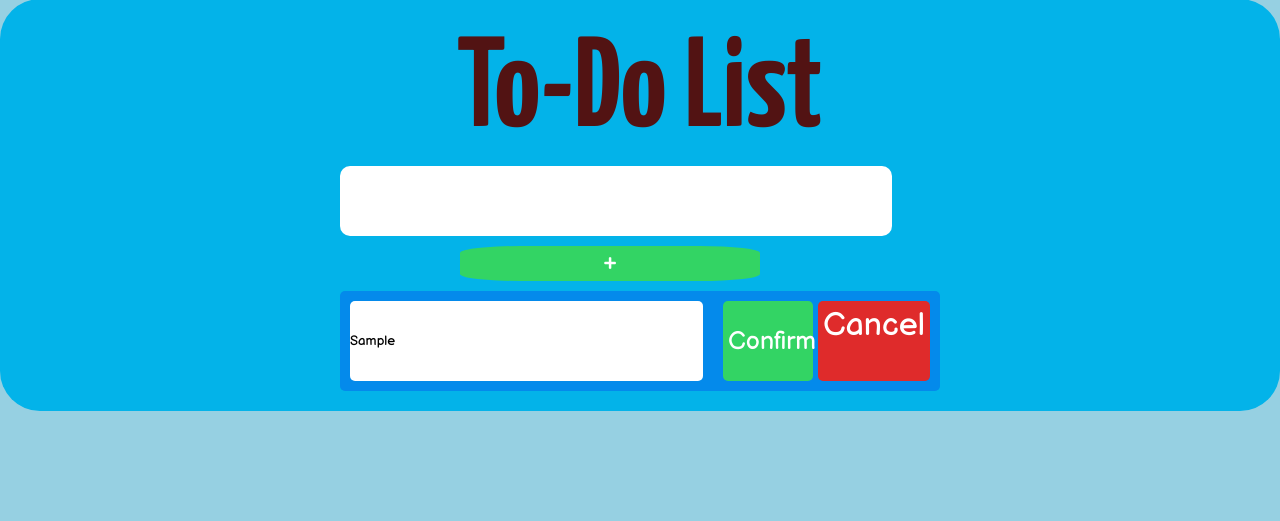
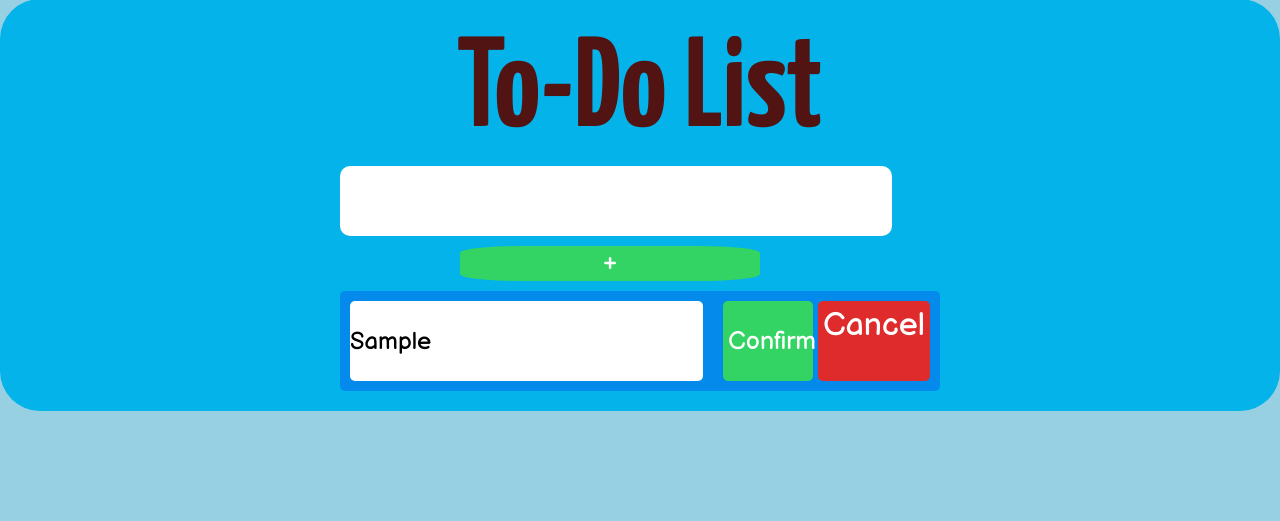
Before and after one commit to saurabh-saraswat21/BasicWebDevelopment, a Node server app: page /edit/600000000000000000000001 in a window 1280 px wide. Shown: the part 35-556 px from the top of the page. Run offline with Node 20, Linux system fonts and the light colour scheme; tables that the repository leaves empty hold one stand-in row (values such as "Sample post"); some libraries are stand-ins or nearby versions; some web fonts are replaced.

Commit message:
increase siz edit form

```diff
--- a/TodoApp/public/Stylesheets/body.css
+++ b/TodoApp/public/Stylesheets/body.css
@@ -150,5 +150,8 @@
 
    font-size: 25px;
    }
+   .todo-list-item input {
+   font-size: x-large;
+}
 
 }
```
